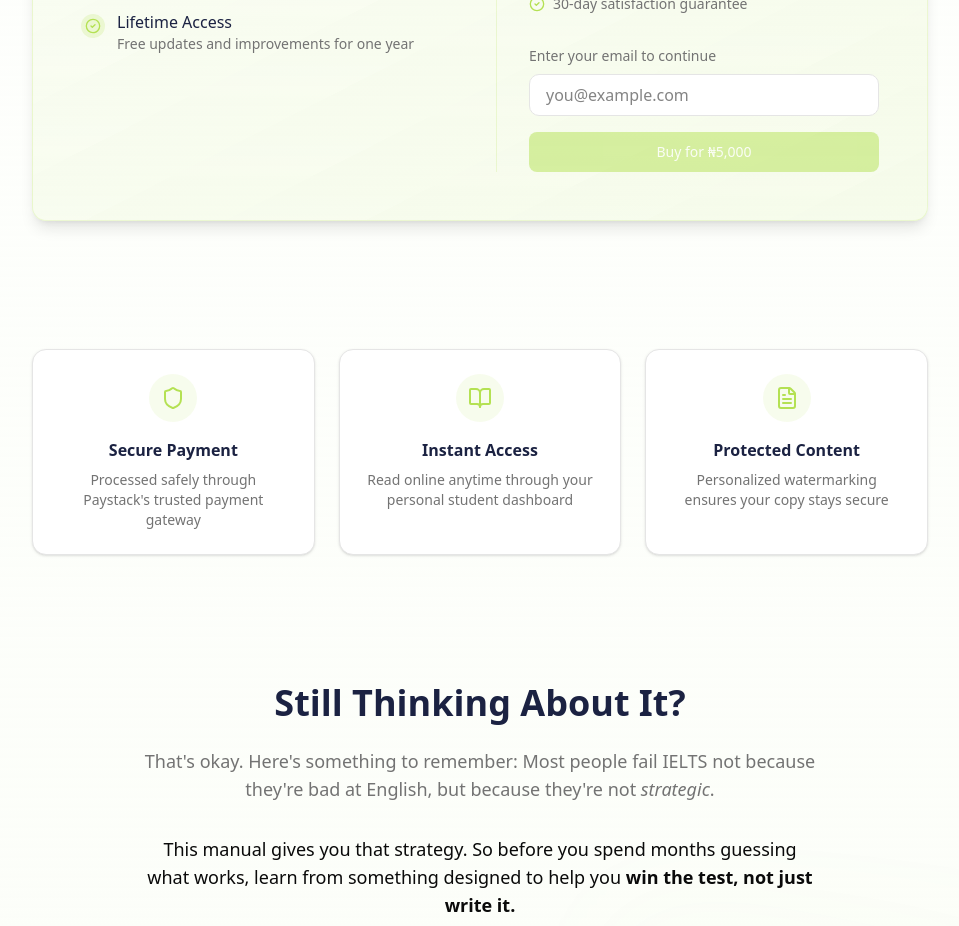
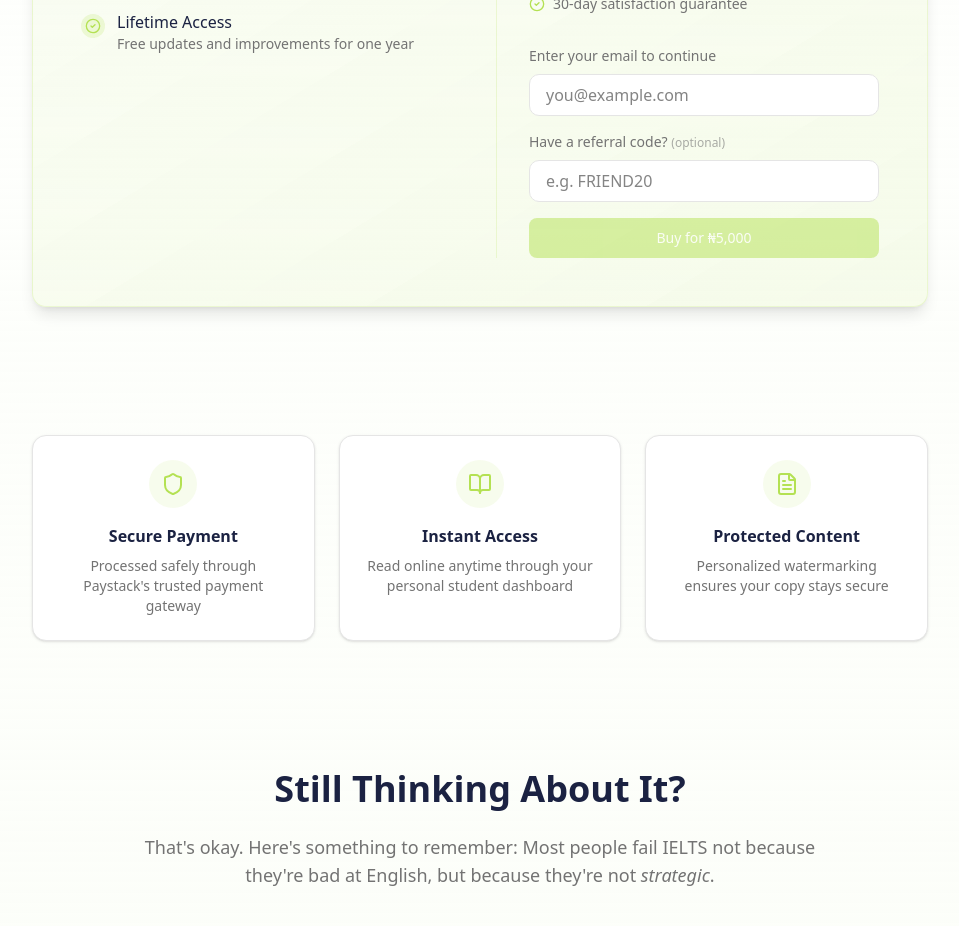
Before and after one commit to Cryptic-decode/crypticsolutions, a Next.js app: page /ielts-manual in a window 1280 px wide. Shown: the part 3400-4326 px from the top of the page, without its empty margins (160-1119 px from the left). Built offline with nearby package versions, Linux system fonts and the light colour scheme; no server answers.

Commit message:
Referral Code

```diff
--- a/app/api/payment/initiate/route.ts
+++ b/app/api/payment/initiate/route.ts
@@ -11,6 +11,7 @@ export async function POST(request: NextRequest) {
       productId,
       productName,
       successPath = '/payment/success',
+      referralCode,
       metadata,
     } = body;
 
@@ -37,7 +38,9 @@ export async function POST(request: NextRequest) {
     // Build callback URL
     const baseUrl =
       process.env.NEXT_PUBLIC_APP_URL || 'https://crypticsolutionsltd.com';
-    const callbackUrl = `${baseUrl}${successPath}?reference=${reference}`;
+    const callbackUrl = referralCode
+      ? `${baseUrl}${successPath}?reference=${reference}&referral_code=${encodeURIComponent(referralCode)}`
+      : `${baseUrl}${successPath}?reference=${reference}`;
 
     // Call Paystack API to initialize transaction
     const response = await axios.post(
--- a/app/api/payment/success/route.ts
+++ b/app/api/payment/success/route.ts
@@ -35,7 +35,7 @@ export async function POST(request: NextRequest) {
     }
 
     // Validate required fields
-    const { name, email, reference, password } = body;
+    const { name, email, reference, password, referralCode } = body;
     if (!name || !email || !reference || !password) {
       console.error('Missing required fields:', { name: !!name, email: !!email, reference: !!reference, password: !!password });
       return NextResponse.json(
@@ -54,6 +54,7 @@ export async function POST(request: NextRequest) {
         status: 'completed',
         amount: 5000,
         currency: 'NGN',
+        referral_code: referralCode || null,
         // user_id is omitted - will be linked after email confirmation
       };
 
--- a/app/ielts-manual/page.tsx
+++ b/app/ielts-manual/page.tsx
@@ -22,6 +22,7 @@ import { fadeInUp, buttonTap } from "@/lib/animations";
 export default function IELTSManualPage() {
   const [showBackToTop, setShowBackToTop] = useState(false);
   const [email, setEmail] = useState('');
+  const [referralCode, setReferralCode] = useState('');
 
   useEffect(() => {
     if (typeof window !== 'undefined') {
@@ -423,6 +424,21 @@ export default function IELTSManualPage() {
                       )}
                     </div>
 
+                    <div className="flex flex-col space-y-2">
+                      <label htmlFor="referral" className="text-sm font-medium text-muted-foreground">
+                        Have a referral code? <span className="text-xs text-muted-foreground/60">(optional)</span>
+                      </label>
+                      <input
+                        type="text"
+                        id="referral"
+                        value={referralCode}
+                        onChange={(e) => setReferralCode(e.target.value.toUpperCase())}
+                        placeholder="e.g. FRIEND20"
+                        className="px-4 py-2 border rounded-lg focus:outline-none focus:ring-2 focus:ring-primary/20 bg-background"
+                        maxLength={20}
+                      />
+                    </div>
+
                     <motion.div whileHover={email && email.includes('@') ? { scale: 1.02 } : {}} whileTap={{ scale: 0.98 }}>
                       <PaystackPayment
                         email={email}
@@ -430,6 +446,7 @@ export default function IELTSManualPage() {
                         productId="ielts-manual"
                         productName="IELTS Preparation Manual"
                         successPath="/payment/success"
+                        referralCode={referralCode || undefined}
                         metadata={{
                           product: "IELTS Manual",
                           currency: "NGN"
--- a/app/payment/success/page.tsx
+++ b/app/payment/success/page.tsx
@@ -19,6 +19,7 @@ function PaymentSuccessContent() {
   const [loading, setLoading] = useState(false);
   const [verified, setVerified] = useState(false);
   const reference = searchParams.get('reference');
+  const referralCode = searchParams.get('referral_code');
 
   const [formData, setFormData] = useState({
     name: '',
@@ -81,6 +82,7 @@ function PaymentSuccessContent() {
           ...formData,
           reference,
           password,
+          referralCode: referralCode || undefined,
           // Don't pass userId - we'll link it after email confirmation
         }),
       });
--- a/components/payment-paystack.tsx
+++ b/components/payment-paystack.tsx
@@ -24,6 +24,7 @@ interface PaystackPaymentProps {
   className?: string;
   buttonLabel?: string;
   requireEmail?: boolean;
+  referralCode?: string;
 }
 
 export function PaystackPayment({
@@ -39,6 +40,7 @@ export function PaystackPayment({
   className,
   buttonLabel,
   requireEmail = true,
+  referralCode,
 }: PaystackPaymentProps) {
   const [loading, setLoading] = useState(false);
   const checkoutEmail = email.trim();
@@ -62,6 +64,7 @@ export function PaystackPayment({
           productId,
           productName,
           successPath,
+          referralCode,
           metadata: {
             ...metadata,
             product_id: productId,
```
Also changed, not shown: 1 other file (tests, documents, lock files or other folders).
